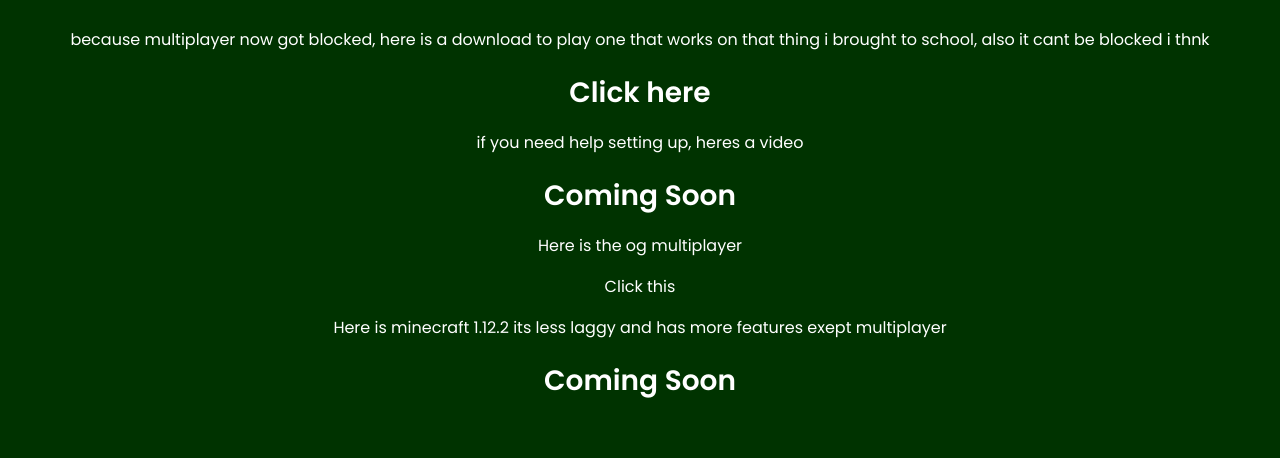
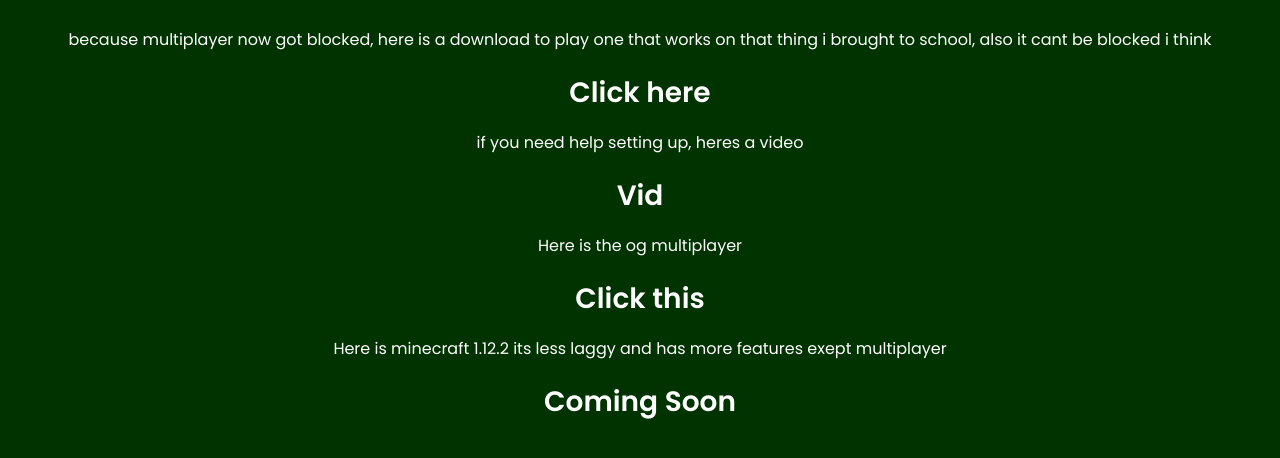
Before and after one commit to ts542/ts542.github.io, a plain HTML site: page mcmain.html in a window 1280 px wide. Shown: the part 156-614 px from the top of the page. Drawn offline with Linux system fonts and the light colour scheme.

Commit message:
Update mcmain.html

```diff
--- a/mcmain.html
+++ b/mcmain.html
@@ -81,9 +81,9 @@
 
 <body>
   <h1>READ THIS FIRST</h1>
-<p>because multiplayer now got blocked, here is a download to play one that works on that thing i brought to school, also it cant be blocked i thnk</p><h2><a href="newmc.html">Click here</h2>
-<p>if you need help setting up, heres a video</p><h2><a href="">Coming Soon</h2>
-<p>Here is the og multiplayer</p><a href="mc.html">Click this</h2>
+<p>because multiplayer now got blocked, here is a download to play one that works on that thing i brought to school, also it cant be blocked i think</p><h2><a href="newmc.html">Click here</h2>
+<p>if you need help setting up, heres a video</p><h2><a href="mc.mp4">Vid</h2>
+<p>Here is the og multiplayer</p><h2><a href="mc.html">Click this</h2>
 <p>Here is minecraft 1.12.2 its less laggy and has more features exept multiplayer</p><h2><a href="mc12.html">Coming Soon</h2>
 </body>
 </html>
```
